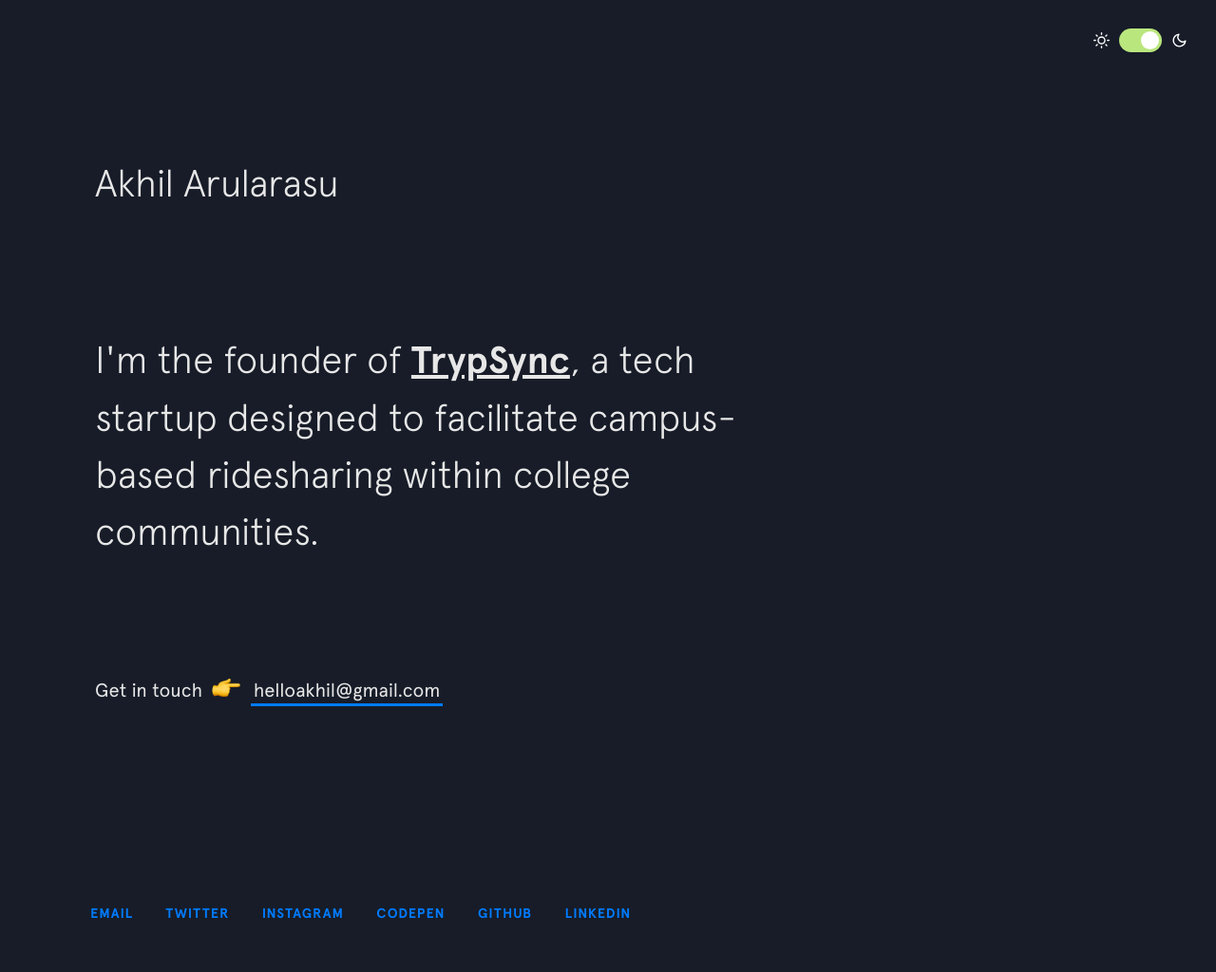
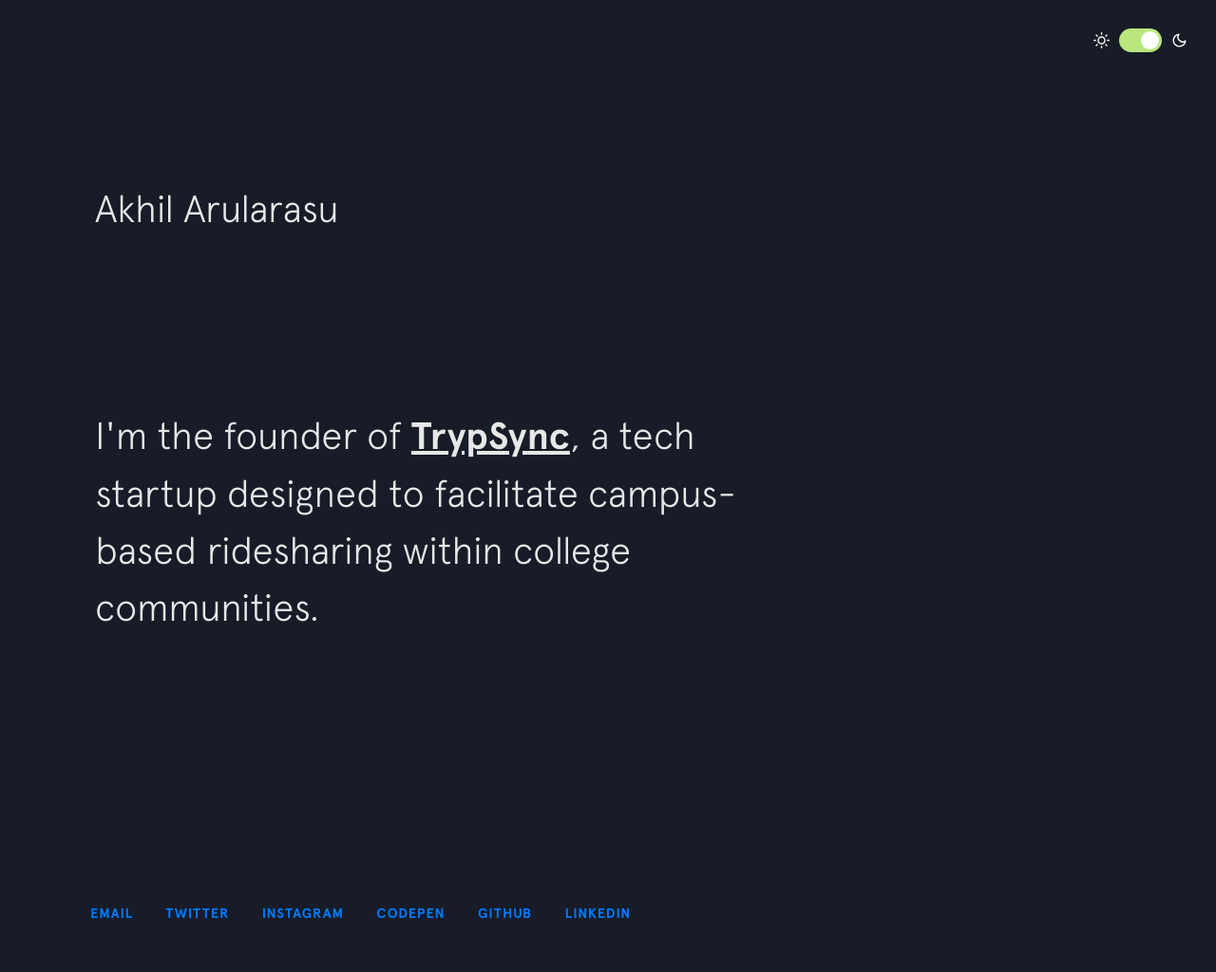
Before and after one commit to akhil-arularasu/akhil-arularasu.github.io, a Jekyll site: the page built from index.html, in a window 1280 px wide. Shown: the whole page at 95% size. Built offline with Jekyll 4.4.1, drawn with Linux system fonts in a browser that asks for light colours; nearby versions of some CDN libraries.

Commit message:
Update intro.html

```diff
--- a/_includes/intro.html
+++ b/_includes/intro.html
@@ -4,12 +4,4 @@
   <h5 class="intro__tagline">I'm
     the founder of <a href="https://www.trypsync.com" style="text-decoration: underline;">TrypSync</a>, a tech startup designed to facilitate campus-based ridesharing within college communities.
   </h5>
-
-  <h3 class="intro__contact">
-    <span>Get in touch </span>
-    <span class="emoji pointer"></span>
-    <span>
-      <a href="mailto:helloakhil@gmail.com" target="_blank" class="highlight-link">helloakhil@gmail.com</a>
-    </span>
-  </h3>
 </header>
```
